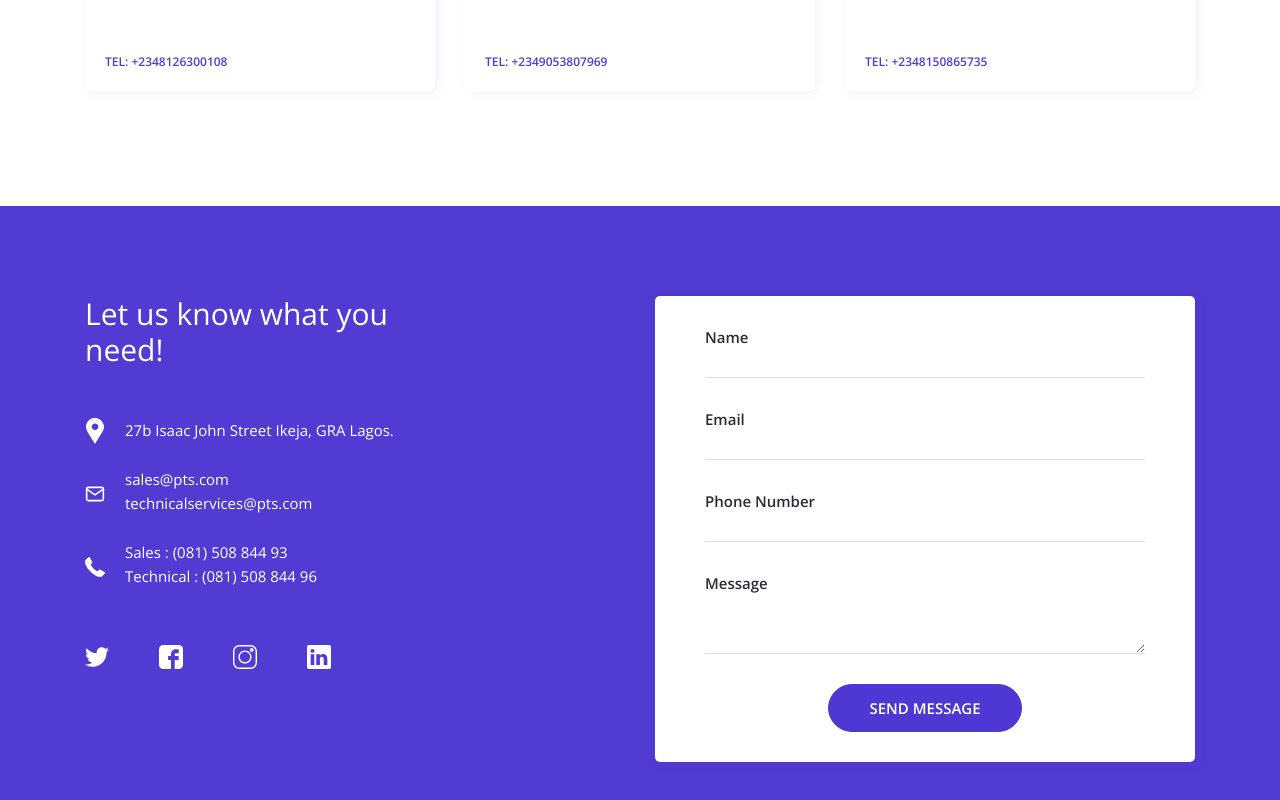
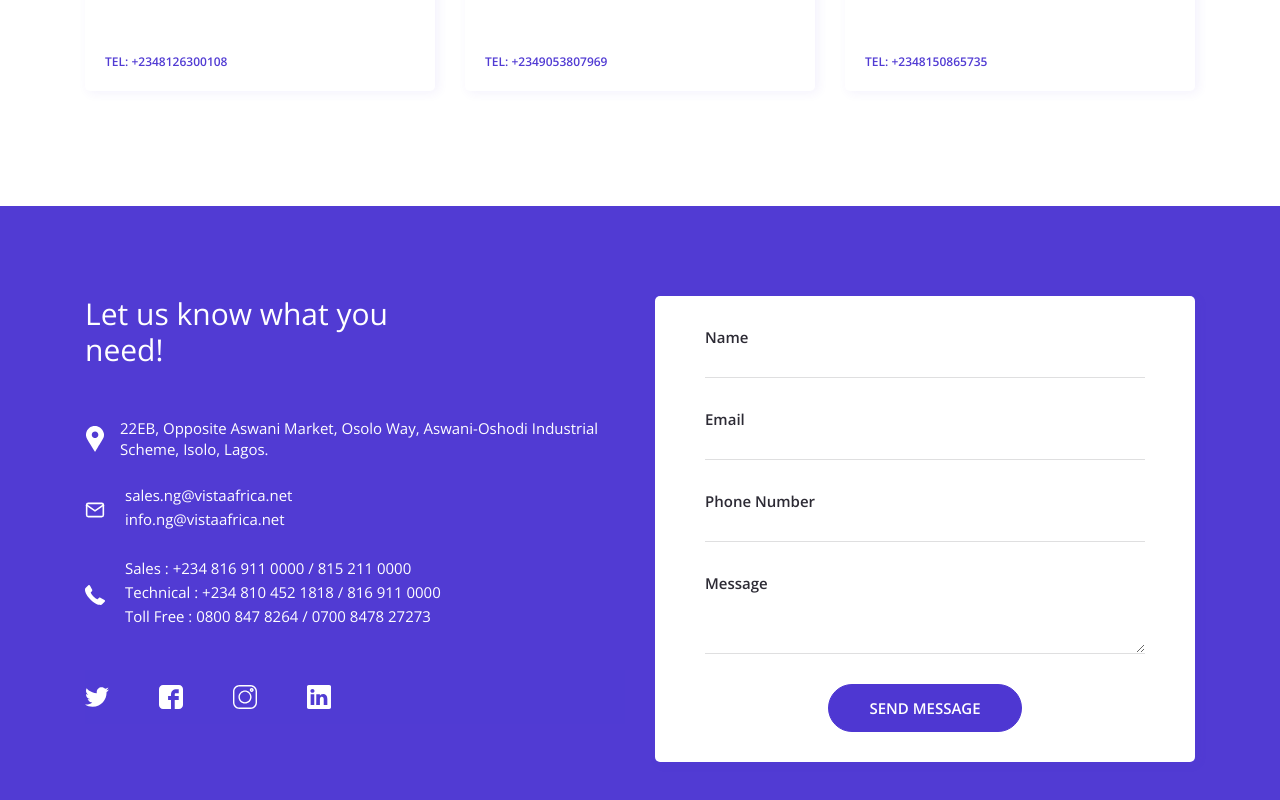
Before and after one commit to Church001/vista-front, a React (Create React App) app: page /location in a window 1280 px wide. Shown: the part 1342-2142 px from the top of the page. Built offline with nearby package versions, Linux system fonts and the light colour scheme.

Commit message:
Updated contact information

```diff
--- a/src/components/contact.js
+++ b/src/components/contact.js
@@ -23,7 +23,8 @@ export const ContactForm = () => {
 
                 <div className='texts'>
                   <p className='text c-white mb-0'>
-                    27b Isaac John Street Ikeja, GRA Lagos.
+                    22EB, Opposite Aswani Market, Osolo Way, Aswani-Oshodi
+                    Industrial Scheme, Isolo, Lagos.
                   </p>
                 </div>
               </div>
@@ -34,14 +35,17 @@ export const ContactForm = () => {
                 </div>
 
                 <div className='texts'>
-                  <a className='text c-white' href='mailto:sales@pts.com'>
-                    sales@pts.com
+                  <a
+                    className='text c-white'
+                    href='mailto:sales.ng@vistaafrica.net'
+                  >
+                    sales.ng@vistaafrica.net
                   </a>
                   <a
                     className='text c-white'
-                    href='mailto:technicalservices@pts.com'
+                    href='mailto:info.ng@vistaafrica.net'
                   >
-                    technicalservices@pts.com
+                    info.ng@vistaafrica.net
                   </a>
                 </div>
               </div>
@@ -52,8 +56,15 @@ export const ContactForm = () => {
                 </div>
 
                 <div className='texts'>
-                  <p className='text c-white'>Sales : (081) 508 844 93</p>
-                  <p className='text c-white'>Technical : (081) 508 844 96</p>
+                  <p className='text c-white'>
+                    Sales : +234 816 911 0000 / 815 211 0000
+                  </p>
+                  <p className='text c-white'>
+                    Technical : +234 810 452 1818 / 816 911 0000
+                  </p>
+                  <p className='text c-white'>
+                    Toll Free : 0800 847 8264 / 0700 8478 27273
+                  </p>
                 </div>
               </div>
             </div>
--- a/src/pages/Locations.js
+++ b/src/pages/Locations.js
@@ -39,7 +39,7 @@ const Location = props => {
           <div className='row'>
             <div className='col-xl-4 col-md-4 col-sm-6 mb-4'>
               <Card.Location
-                text={'Abuja Address'}
+                text={'Abuja Branch'}
                 ntext={
                   'Plot 764 Cad Zone, C-16, Idu Industrial Area, Near Larfarge Plant Abuja.'
                 }
```
